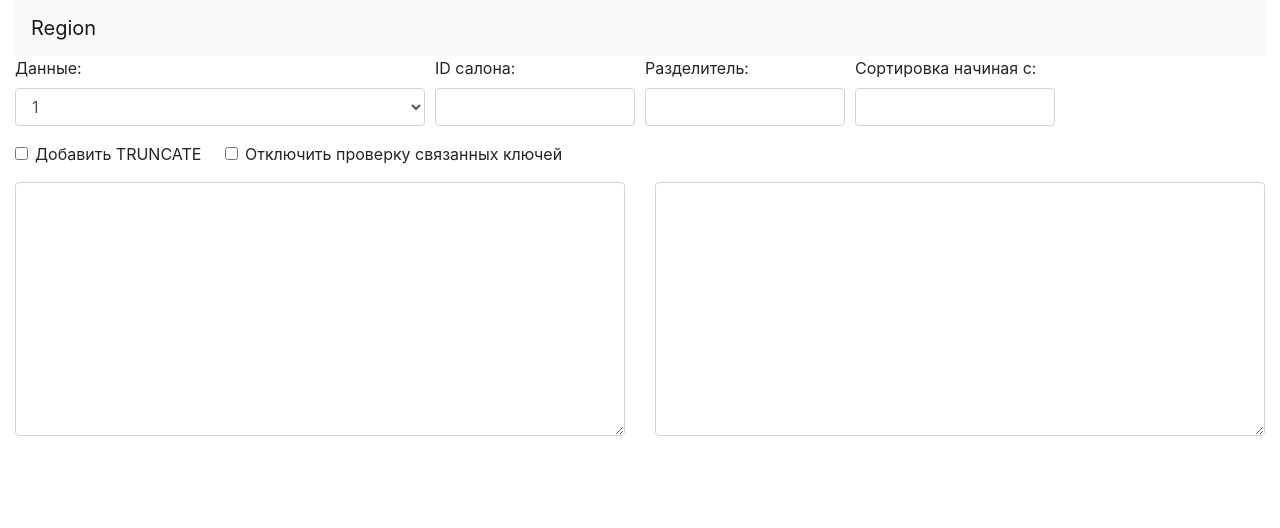
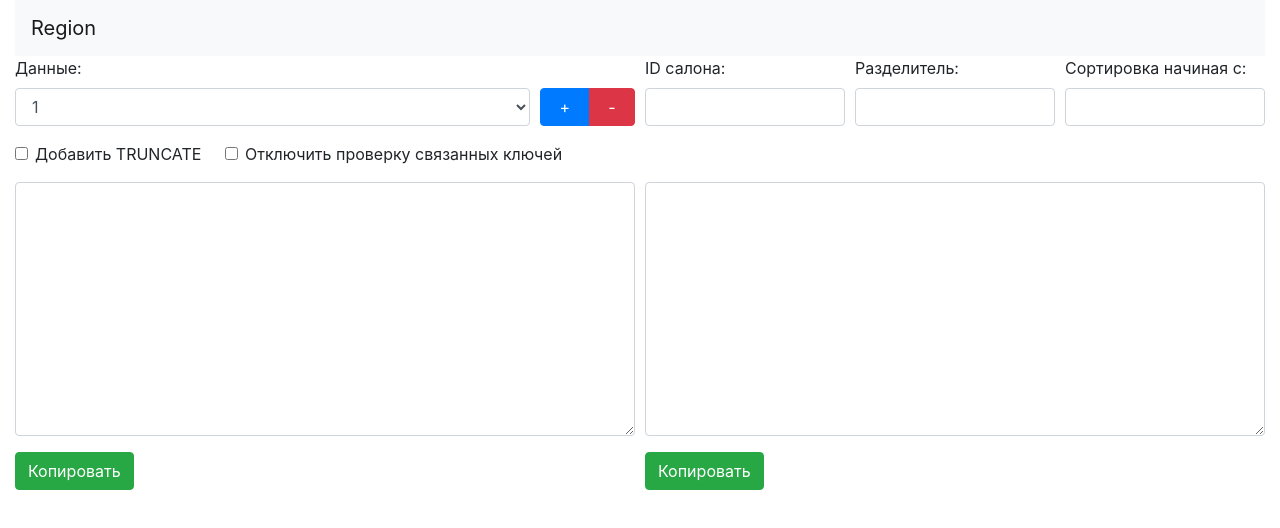
Before and after one commit to clickf5/region, a React app: page / in a window 1280 px wide. Shown: the top 528 px of the page. Built offline with nearby package versions, Linux system fonts and the light colour scheme.

Commit message:
change layout

```diff
--- a/src/component/App.jsx
+++ b/src/component/App.jsx
@@ -12,8 +12,8 @@ const App = () => (
     <div className="row">
       <div className="col">
         <form>
-          <div className="form-row">
-            <div className="form-group col-4">
+          <div className="form-row align-items-end">
+            <div className="form-group col-5">
               <label htmlFor="data">Данные:</label>
               <select className="form-control" id="data">
                 <option>1</option>
@@ -22,6 +22,12 @@ const App = () => (
                 <option>4</option>
                 <option>5</option>
               </select>
+            </div>
+            <div className="form-group col-1">
+              <div className="btn-group btn-block" role="group" aria-label="Basic example">
+                <button type="button" className="btn btn-primary">+</button>
+                <button type="button" className="btn btn-danger">-</button>
+              </div>
             </div>
             <div className="form-group col-2">
               <label htmlFor="salon_id">ID салона:</label>
@@ -50,15 +56,23 @@ const App = () => (
               </div>
             </div>
           </div>
+          <div className="form-row">
+            <div className="form-group col-6">
+              <textarea className="form-control" rows="10" />
+            </div>
+            <div className="form-group col-6">
+              <textarea className="form-control" rows="10" />
+            </div>
+          </div>
+          <div className="form-row">
+            <div className="form-group col-6">
+              <button type="button" className="btn btn-success">Копировать</button>
+            </div>
+            <div className="form-group col-6">
+              <button type="button" className="btn btn-success">Копировать</button>
+            </div>
+          </div>
         </form>
-      </div>
-    </div>
-    <div className="row">
-      <div className="col">
-        <textarea className="form-control" rows="10" />
-      </div>
-      <div className="col">
-        <textarea className="form-control" rows="10" />
       </div>
     </div>
   </>
```
